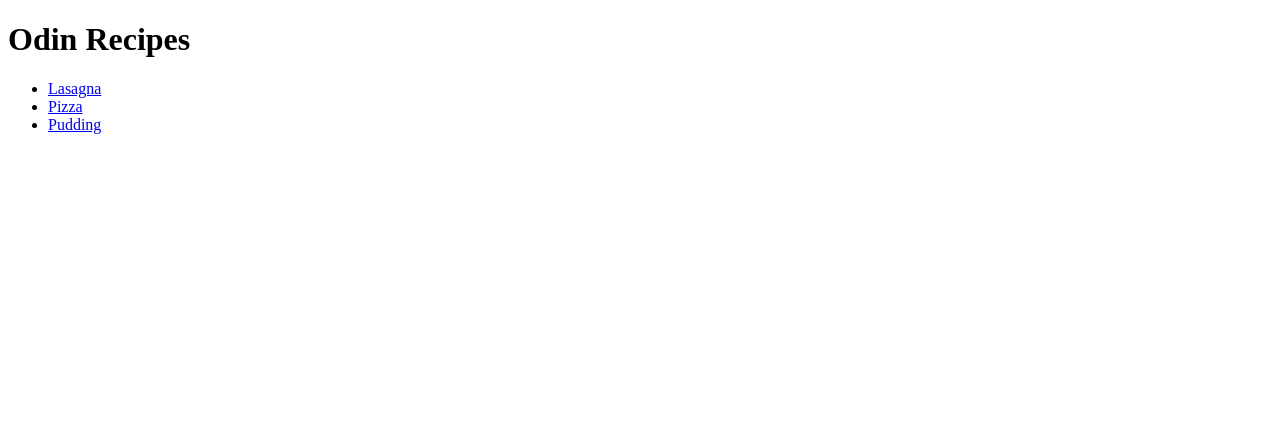
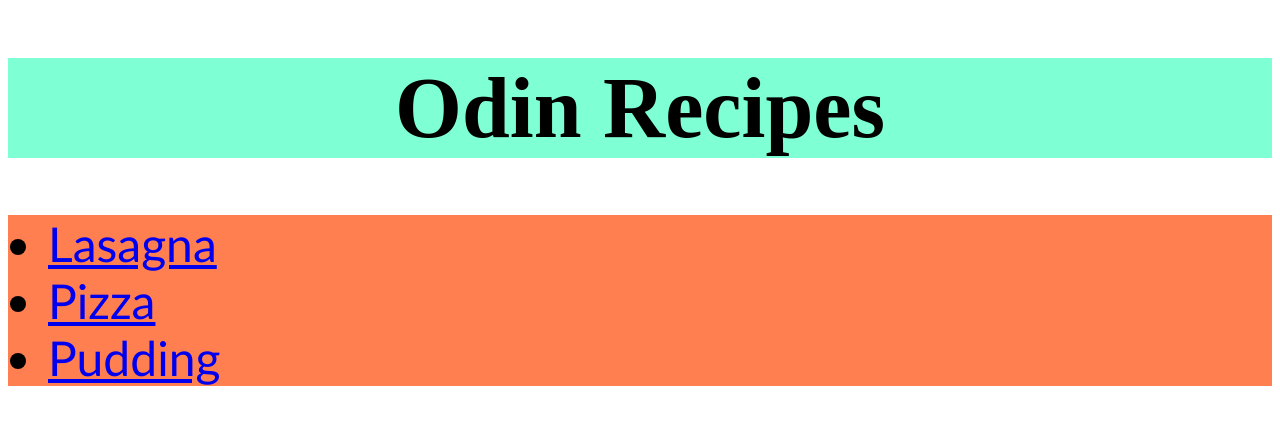
Before and after one commit to joel-hudson-27/odin-recipes, a plain HTML site: page index.html in a window 1280 px wide. Drawn offline with Linux system fonts and the light colour scheme.

Commit message:
Added basic CSS Styling
Created and linked basic style.css for recipes project

```diff
--- a/index.html
+++ b/index.html
@@ -2,6 +2,7 @@
   <head>
     <meta charset="utf-8">
     <title>My Website</title>
+    <link rel="stylesheet" href="style.css">
   </head>
   <body>
     <h1>Odin Recipes</h1>
--- /dev/null
+++ b/style.css
@@ -0,0 +1,12 @@
+h1 {
+    background-color:aquamarine;
+    font-size: 86px;
+    font-weight: 800;
+    text-align: center;
+}
+
+ul {
+    background-color: coral;
+    font-size: 48px;
+    font-family:'Gill Sans', 'Gill Sans MT', Calibri, 'Trebuchet MS', sans-serif
+}
```
